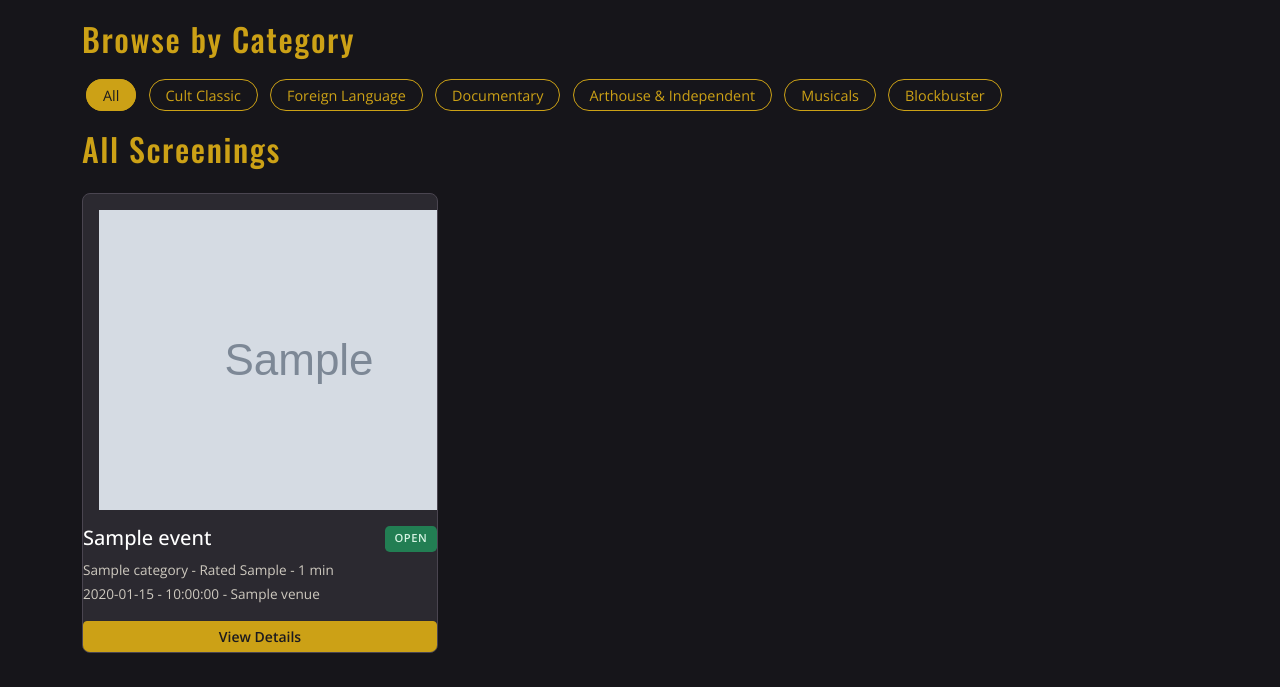
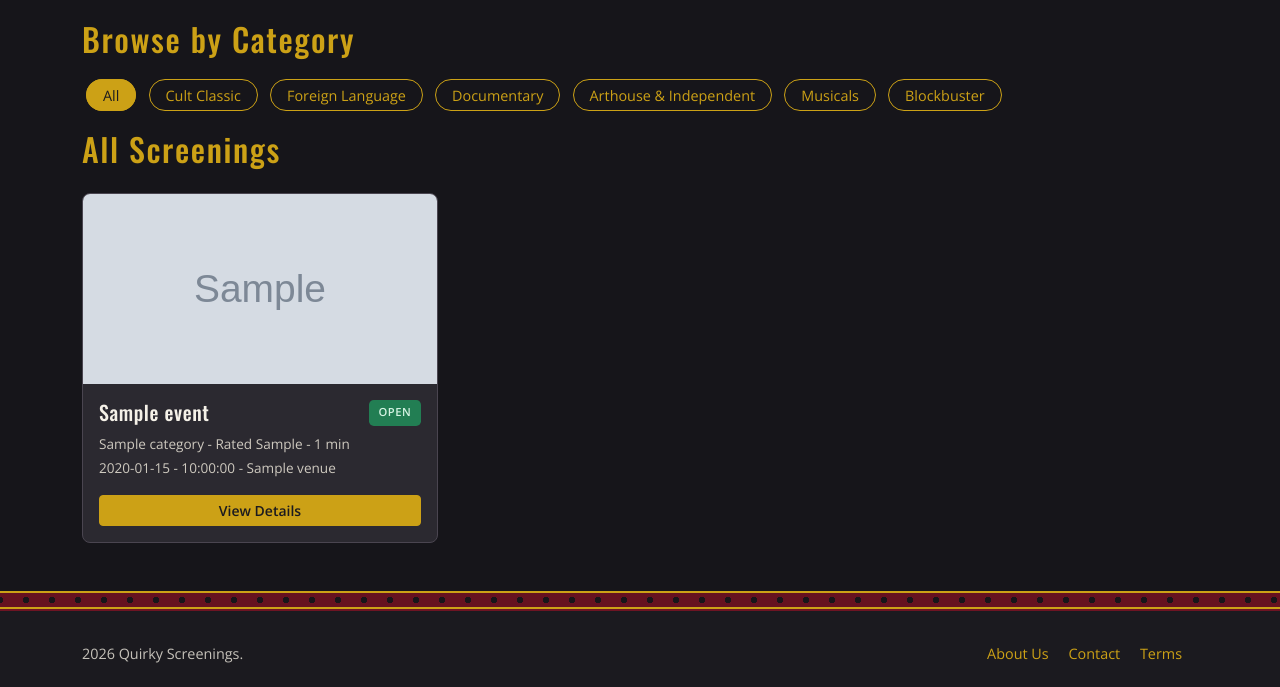
Before and after one commit to n11321814/IAB207-Group36, a Flask app: page / in a window 1280 px wide. Shown: the part 491-1178 px from the top of the page. After the commit the page ends 1154 px from the top, so only its background shows below. Run offline with Flask 3, Linux system fonts and the light colour scheme; tables that the repository leaves empty hold one stand-in row (values such as "Sample post"); grey boxes marked "Sample" are stand-in pictures; some libraries are stand-ins or nearby versions.

Commit message:
Fix poster fallback (#68)
* Show placeholder poster when image missing or link broken

* Fix unclosed poster img tag breaking homepage card grid

```diff
--- a/website/templates/index.html
+++ b/website/templates/index.html
@@ -165,8 +165,7 @@
       <div class="col-md-6 col-lg-4">
         <div class="qs-card">
 
-          <img src="{{ event.poster_image or url_for('static', filename='img/no-poster.png') }}"onerror="this.onerror=null; this.src='{{ url_for('static', filename='img/no-poster.png') }}';"
-
+          <img src="{{ event.poster_image or url_for('static', filename='img/no-poster.png') }}" onerror="this.onerror=null; this.src='{{ url_for('static', filename='img/no-poster.png') }}';" class="qs-card-img" alt="{{ event.title }} poster">
           <div class="qs-card-body p-3">
 
             <div class="d-flex justify-content-between align-items-start mb-2">
```
